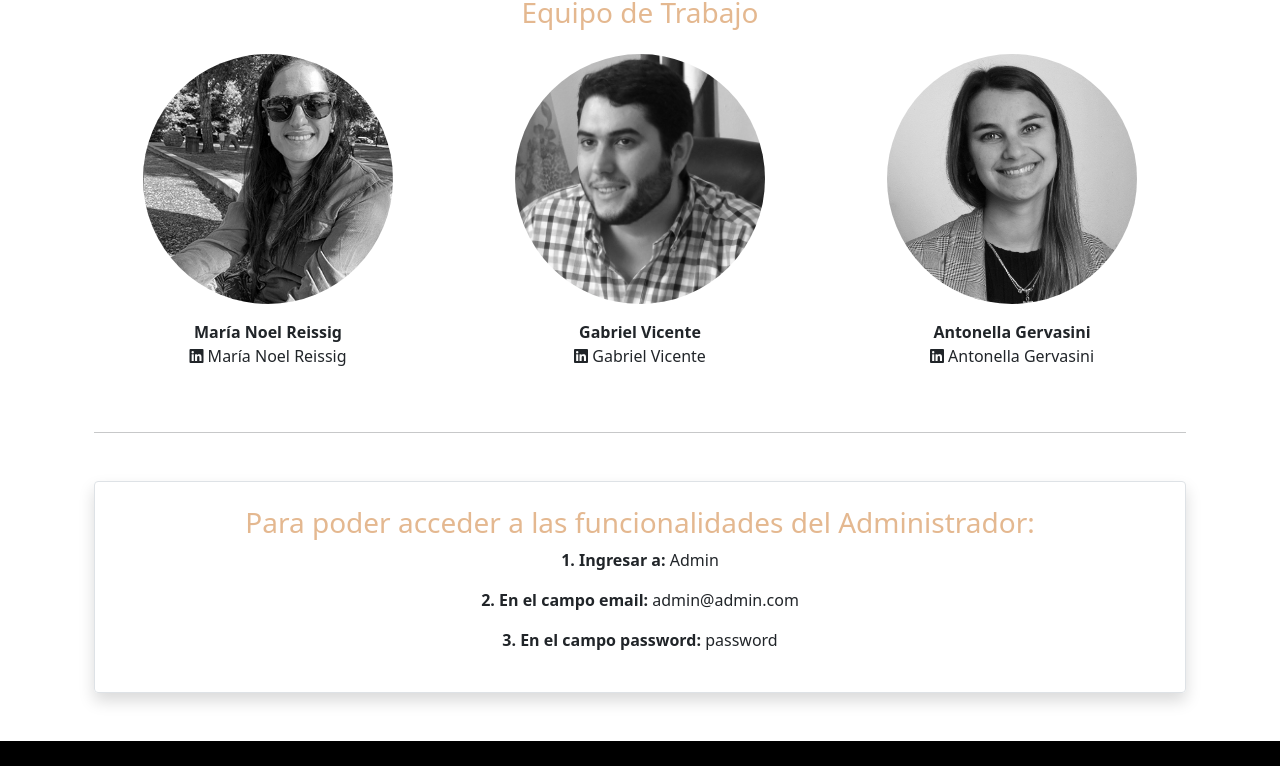
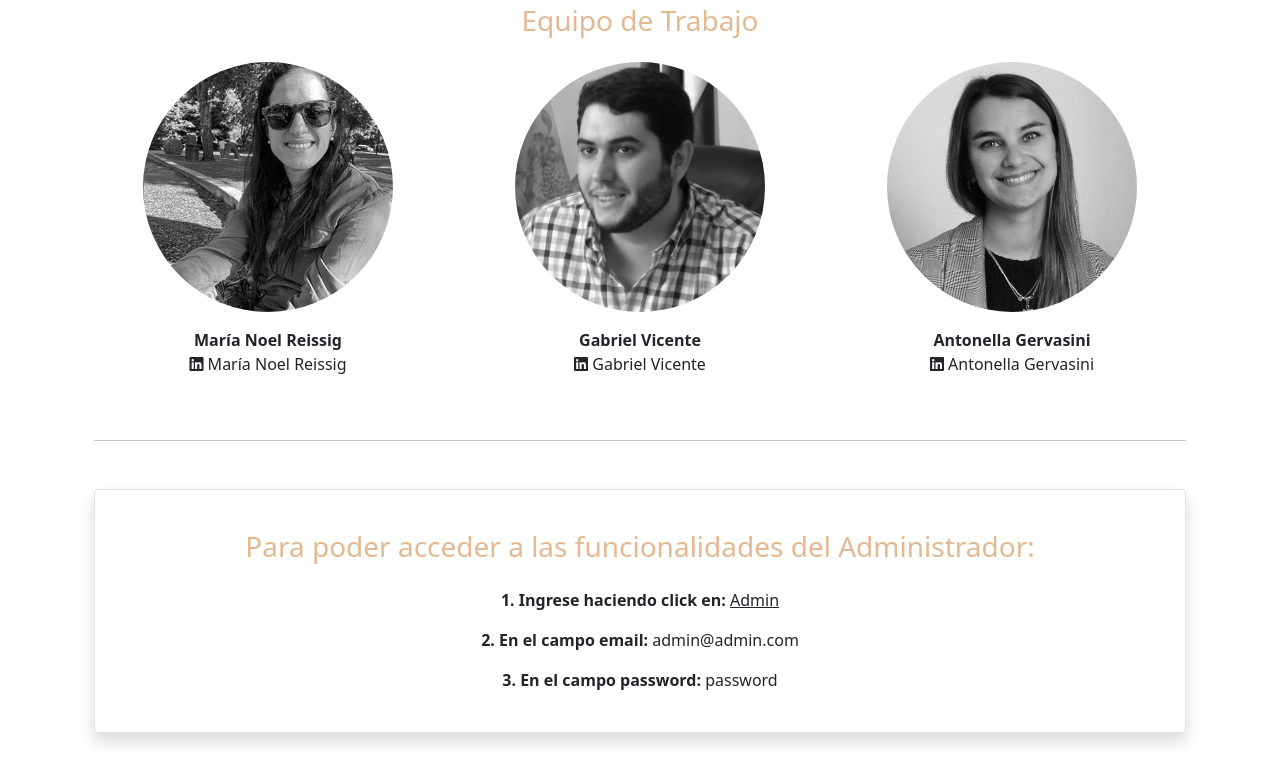
Before and after one commit to noelreissig/ecommerce-front, a React (Create React App) app: page /sobre-nosotros in a window 1280 px wide. Shown: the part 2663-3429 px from the top of the page. Built offline with nearby package versions, Linux system fonts and the light colour scheme; no server answers; a web font is replaced by a local one.

Commit message:
ajuste link acceso admin

```diff
--- a/src/components/CartTable/CartTable.jsx
+++ b/src/components/CartTable/CartTable.jsx
@@ -94,7 +94,7 @@ export const CartTable = () => {
           </Table>
           <button
             onClick={() => emptyCart()}
-            className="btn btn-outline-secondary rounded-pill px-4 mt-5 mb-3 fs-10"
+            className="btn btn-outline-secondary rounded-pill px-4 mt-5 mb-3"
           >
             Vaciar Carrito
           </button>
--- a/src/components/pages/AboutUs/AboutUs.jsx
+++ b/src/components/pages/AboutUs/AboutUs.jsx
@@ -136,7 +136,7 @@ function AboutUs() {
         </div>
         <hr />
         <div>
-          <h3 className={`${aboutUsStyles.title} text-center mb-4`}>
+          <h3 className={`${aboutUsStyles.title} text-center my-4`}>
             Equipo de Trabajo
           </h3>
           <div className="row d-flex justify-content-around">
@@ -211,17 +211,17 @@ function AboutUs() {
         <hr className="my-5" />
 
         <div className="border shadow p-4 my-5 rounded">
-          <h3 className={`${aboutUsStyles.title} text-center`}>
+          <h3 className={`${aboutUsStyles.title} text-center py-3`}>
             Para poder acceder a las funcionalidades del Administrador:{" "}
           </h3>
           <p className="text-center">
-            <strong> 1. Ingresar a: </strong>
+            <strong> 1. Ingrese haciendo click en: </strong>
             <Link
               to={{
                 pathname: "https://ecommerce-admin-one.vercel.app/",
               }}
               target="_blank"
-              className="text-decoration-none text-dark"
+              className="text-dark"
             >
               Admin
             </Link>
--- a/src/components/pages/Home/Home.jsx
+++ b/src/components/pages/Home/Home.jsx
@@ -31,7 +31,7 @@ function Home() {
           ¡Te ayudamos a transformar tu hogar!
         </h2>
         <div
-          id="categories"
+          // id="categories"
           className="row g-0 d-flex justify-content-center pb-4"
         >
           {categories.map((category) => (
```
